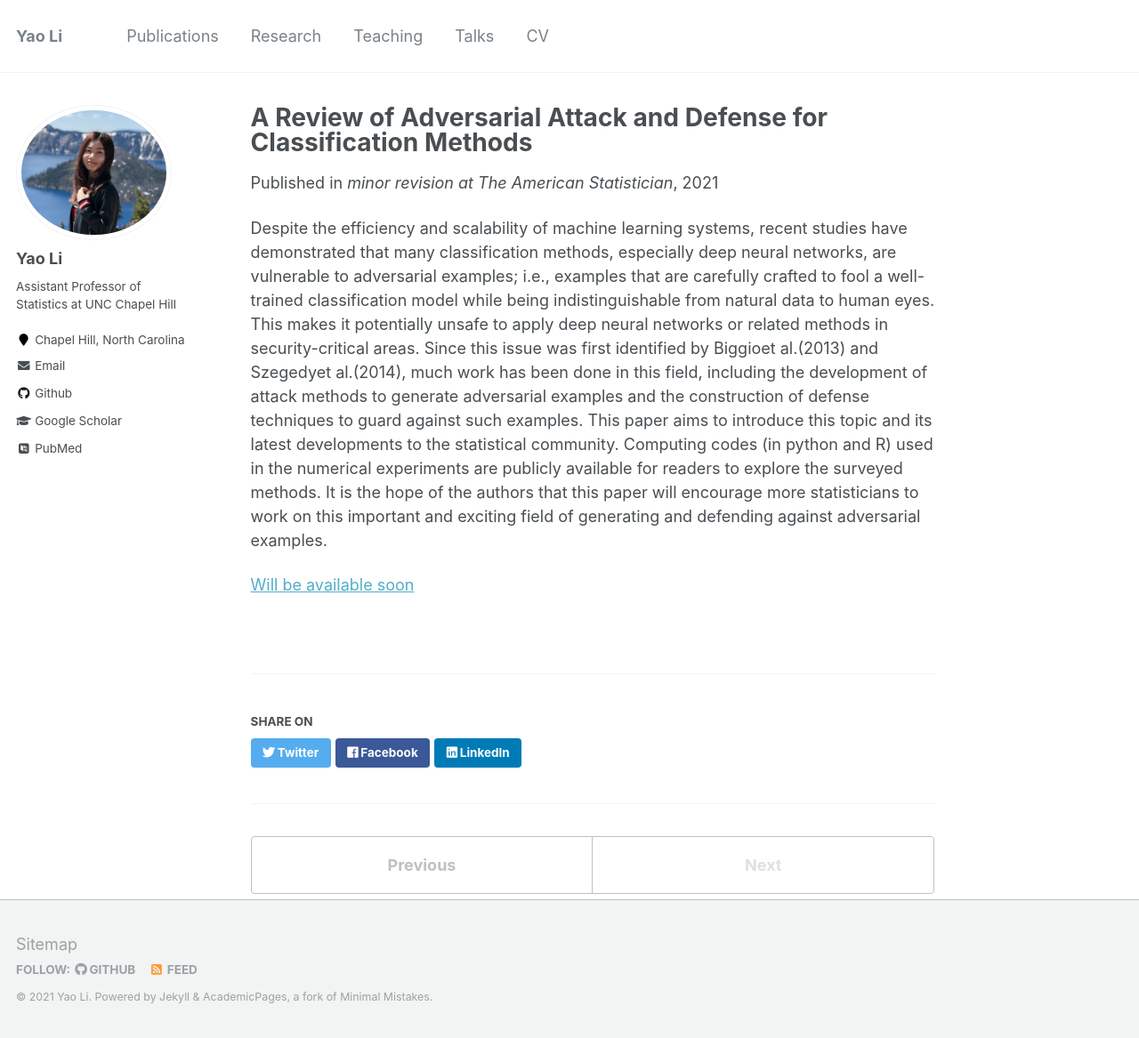
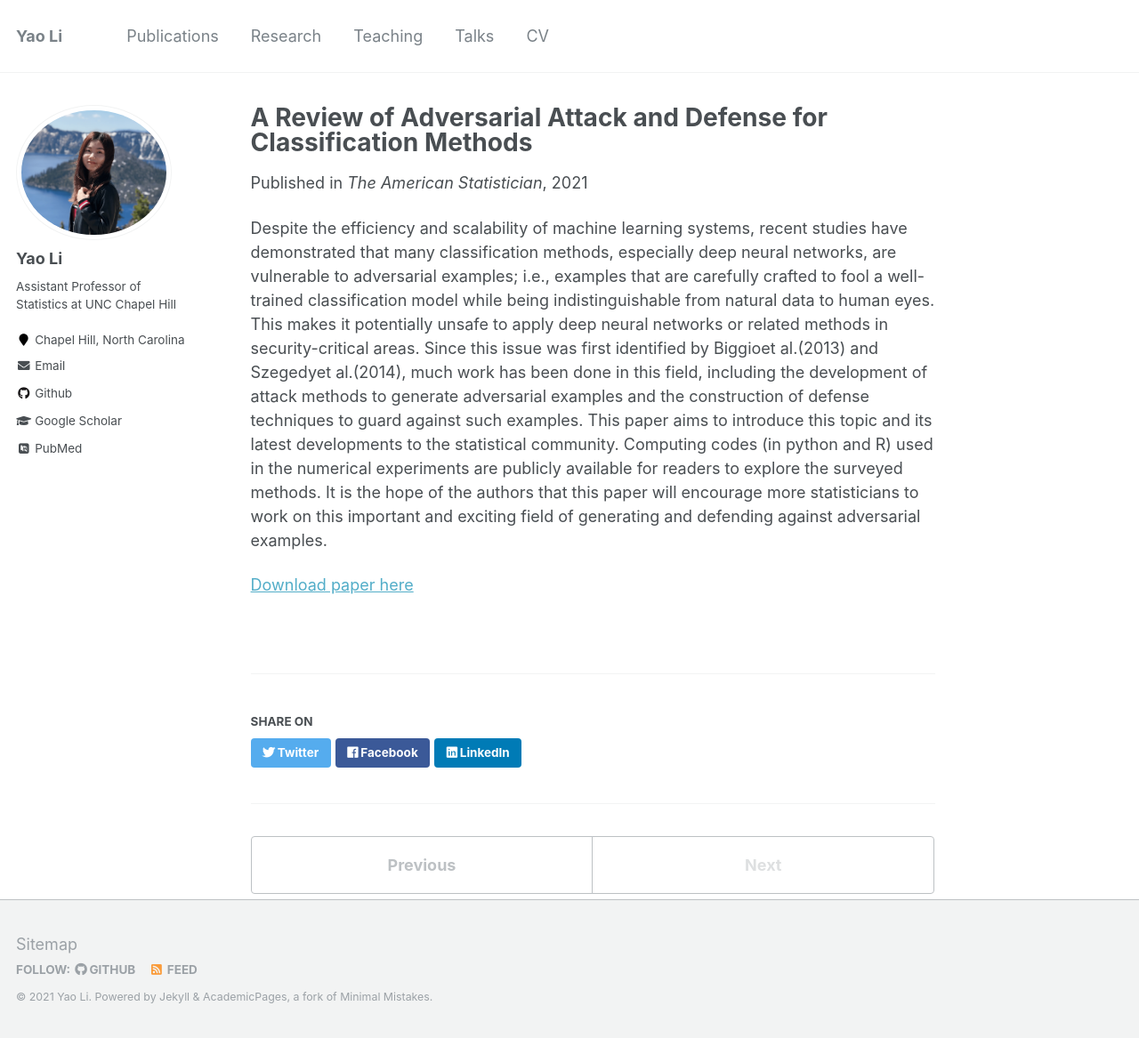
Before and after one commit to liyao880/yaoli, a Jekyll site: the page built from _publications/adversarial_review.md, in a window 1280 px wide and 1167 px high. Shown: the whole window at 89% size. Built offline with Jekyll 4.4.1, drawn with Linux system fonts in a browser that asks for light colours; some web fonts are replaced.

Commit message:
Update adversarial_review.md

```diff
--- a/_publications/adversarial_review.md
+++ b/_publications/adversarial_review.md
@@ -3,8 +3,8 @@ title: "A Review of Adversarial Attack and Defense for Classification Methods"
 collection: publications
 permalink: /publication/adversarial_review
 date: 2021-10-12
-venue: 'minor revision at The American Statistician'
+venue: 'The American Statistician'
 ---
 Despite the efficiency and scalability of machine learning systems, recent studies have demonstrated that many classification methods, especially deep neural networks, are vulnerable to adversarial examples; i.e., examples that are carefully crafted to fool a well-trained classification model while being indistinguishable from natural data to human eyes.  This makes it potentially unsafe to apply deep neural networks or related methods in security-critical areas.  Since this issue was first identified by Biggioet al.(2013) and Szegedyet al.(2014), much work has been done in this field, including the development of attack methods to generate adversarial examples and the construction of defense techniques to guard against such examples.  This paper aims to introduce this topic and its latest developments to the statistical community. Computing codes (in python and R) used in the numerical experiments are publicly available for readers to explore the surveyed methods. It is the hope of the authors that this paper will encourage more statisticians to work on this important and exciting field of generating and defending against adversarial examples.
 
-[Will be available soon]()
+[Download paper here](https://www.tandfonline.com/doi/full/10.1080/00031305.2021.2006781)
```
